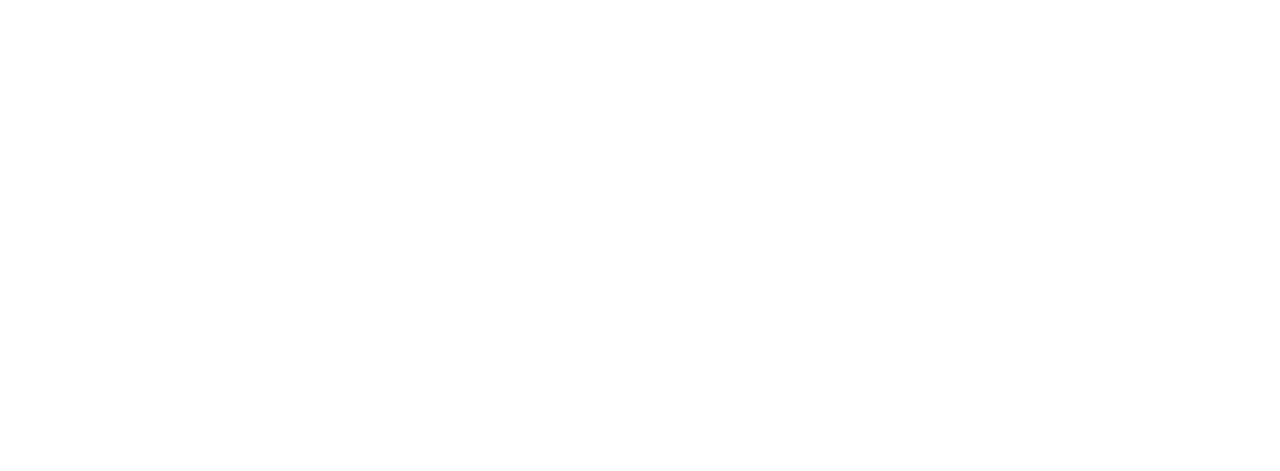
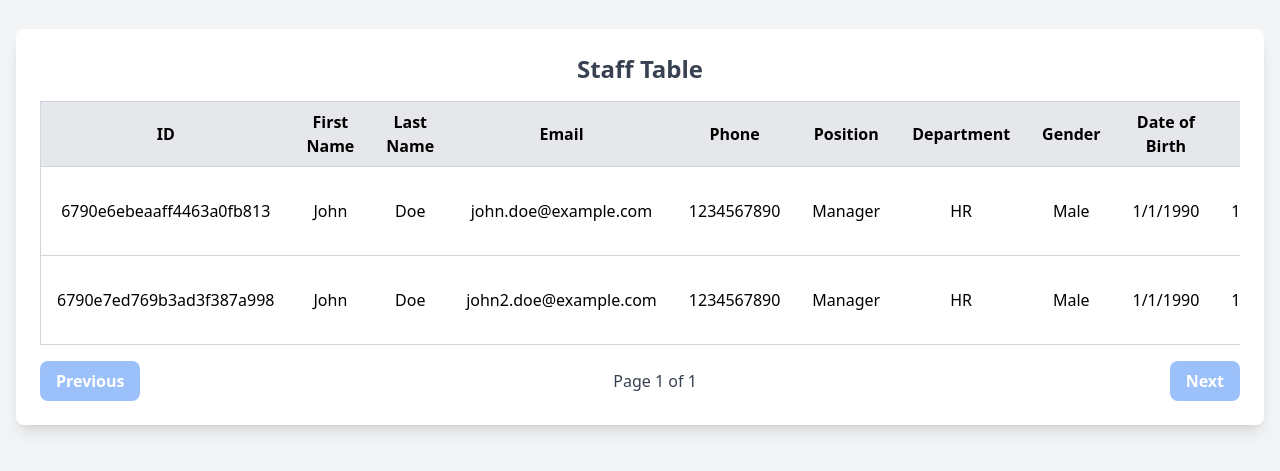
Before and after one commit to Istart-macbell/Library_frontend, a React (Create React App) app: page /staffs in a window 1280 px wide. Before the commit this address had no page. Shown: the part 173-644 px from the top of the page. Built offline with nearby package versions, Linux system fonts and the light colour scheme.

Commit message:
stafftable

```diff
--- a/src/App.js
+++ b/src/App.js
@@ -16,6 +16,7 @@
 import UserLoginPage from './User/UserLogin';
 import UserSidebar from './User/Usersidebar';
 import UserTable from './User/Usertable';
+import StaffTable from './Staff/StaffTable';
 
 function App() {
   return (
@@ -32,6 +33,8 @@
       <Route path="/add-user" element={<CreateUser />} />
       <Route path="/add-book" element={<AddBookPage />} />
       <Route path="/add-staff" element={<Staffpage />} />
+      <Route path="/staffs" element={<StaffTable />} />
+
 
 
 
--- /dev/null
+++ b/src/Staff/StaffTable.js
@@ -0,0 +1,163 @@
+import React, { useState } from "react";
+
+const staffData = [
+  {
+    id: "6790e6ebeaaff4463a0fb813",
+    firstName: "John",
+    lastName: "Doe",
+    email: "john.doe@example.com",
+    phone: "1234567890",
+    position: "Manager",
+    department: "HR",
+    gender: "Male",
+    password: "5008",
+    dateOfBirth: "1990-01-01T00:00:00.000Z",
+    joiningDate: "2025-01-22T00:00:00.000Z",
+    salary: 50000,
+    qualifications: ["MBA"],
+    createdAt: "2025-01-22T12:39:07.517Z",
+    v: 0,
+  },
+  {
+    id: "6790e7ed769b3ad3f387a998",
+    firstName: "John",
+    lastName: "Doe",
+    email: "john2.doe@example.com",
+    phone: "1234567890",
+    position: "Manager",
+    department: "HR",
+    gender: "Male",
+    password: "3442",
+    dateOfBirth: "1990-01-01T00:00:00.000Z",
+    joiningDate: "2025-01-22T00:00:00.000Z",
+    salary: 50000,
+    qualifications: ["MBA"],
+    createdAt: "2025-01-22T12:43:25.279Z",
+    v: 0,
+  },
+  // Add remaining staff objects...
+];
+
+const StaffTable = () => {
+  const [currentPage, setCurrentPage] = useState(1);
+  const rowsPerPage = 5;
+
+  // Pagination calculations
+  const totalPages = Math.ceil(staffData.length / rowsPerPage);
+  const startIndex = (currentPage - 1) * rowsPerPage;
+  const endIndex = startIndex + rowsPerPage;
+  const currentData = staffData.slice(startIndex, endIndex);
+
+  const handlePrev = () => {
+    if (currentPage > 1) setCurrentPage(currentPage - 1);
+  };
+
+  const handleNext = () => {
+    if (currentPage < totalPages) setCurrentPage(currentPage + 1);
+  };
+
+  return (
+    <div className="flex flex-col items-center justify-center min-h-screen p-4 bg-gray-100">
+      <div className="w-full p-6 bg-white rounded-lg shadow-lg max-w-7xl">
+        <h1 className="mb-4 text-2xl font-bold text-center text-gray-700">
+          Staff Table
+        </h1>
+
+        {/* Table */}
+        <div className="overflow-x-auto">
+          <table className="w-full border border-collapse border-gray-300 table-auto">
+            <thead>
+              <tr className="bg-gray-200">
+                <th className="px-4 py-2 border-b border-gray-300">ID</th>
+                <th className="px-4 py-2 border-b border-gray-300">First Name</th>
+                <th className="px-4 py-2 border-b border-gray-300">Last Name</th>
+                <th className="px-4 py-2 border-b border-gray-300">Email</th>
+                <th className="px-4 py-2 border-b border-gray-300">Phone</th>
+                <th className="px-4 py-2 border-b border-gray-300">Position</th>
+                <th className="px-4 py-2 border-b border-gray-300">Department</th>
+                <th className="px-4 py-2 border-b border-gray-300">Gender</th>
+                <th className="px-4 py-2 border-b border-gray-300">Date of Birth</th>
+                <th className="px-4 py-2 border-b border-gray-300">Joining Date</th>
+                <th className="px-4 py-2 border-b border-gray-300">Salary</th>
+                <th className="px-4 py-2 border-b border-gray-300">Qualifications</th>
+                <th className="px-4 py-2 border-b border-gray-300">Created At</th>
+              </tr>
+            </thead>
+            <tbody>
+              {currentData.map((staffMember) => (
+                <tr key={staffMember.id} className="text-center">
+                  <td className="px-4 py-2 border-b border-gray-300">
+                    {staffMember.id}
+                  </td>
+                  <td className="px-4 py-2 border-b border-gray-300">
+                    {staffMember.firstName}
+                  </td>
+                  <td className="px-4 py-2 border-b border-gray-300">
+                    {staffMember.lastName}
+                  </td>
+                  <td className="px-4 py-2 border-b border-gray-300">
+                    {staffMember.email}
+                  </td>
+                  <td className="px-4 py-2 border-b border-gray-300">
+                    {staffMember.phone}
+                  </td>
+                  <td className="px-4 py-2 border-b border-gray-300">
+                    {staffMember.position}
+                  </td>
+                  <td className="px-4 py-2 border-b border-gray-300">
+                    {staffMember.department}
+                  </td>
+                  <td className="px-4 py-2 border-b border-gray-300">
+                    {staffMember.gender}
+                  </td>
+                  <td className="px-4 py-2 border-b border-gray-300">
+                    {new Date(staffMember.dateOfBirth).toLocaleDateString()}
+                  </td>
+                  <td className="px-4 py-2 border-b border-gray-300">
+                    {new Date(staffMember.joiningDate).toLocaleDateString()}
+                  </td>
+                  <td className="px-4 py-2 border-b border-gray-300">
+                    {staffMember.salary}
+                  </td>
+                  <td className="px-4 py-2 border-b border-gray-300">
+                    {staffMember.qualifications.join(", ")}
+                  </td>
+                  <td className="px-4 py-2 border-b border-gray-300">
+                    {new Date(staffMember.createdAt).toLocaleString()}
+                  </td>
+                </tr>
+              ))}
+            </tbody>
+          </table>
+        </div>
+
+        {/* Pagination */}
+        <div className="flex items-center justify-between mt-4">
+          <button
+            onClick={handlePrev}
+            disabled={currentPage === 1}
+            className={`px-4 py-2 bg-blue-500 text-white font-bold rounded-lg hover:bg-blue-600 focus:outline-none ${
+              currentPage === 1 ? "opacity-50 cursor-not-allowed" : ""
+            }`}
+          >
+            Previous
+          </button>
+          <p className="text-gray-700">
+            Page {currentPage} of {totalPages}
+          </p>
+          <button
+            onClick={handleNext}
+            disabled={currentPage === totalPages}
+            className={`px-4 py-2 bg-blue-500 text-white font-bold rounded-lg hover:bg-blue-600 focus:outline-none ${
+              currentPage === totalPages ? "opacity-50 cursor-not-allowed" : ""
+            }`}
+          >
+            Next
+          </button>
+        </div>
+      </div>
+    </div>
+  );
+};
+
+export default StaffTable;
```
